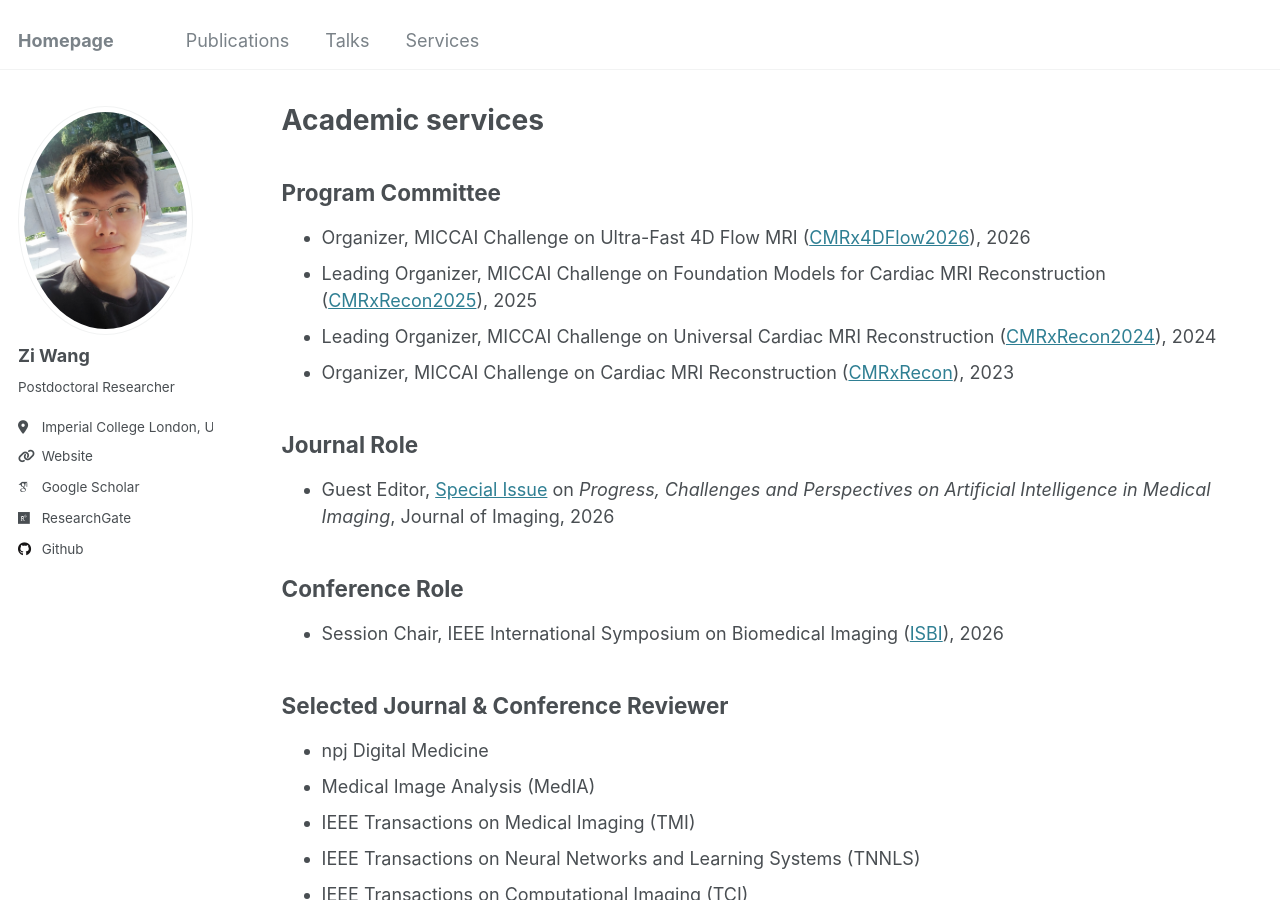
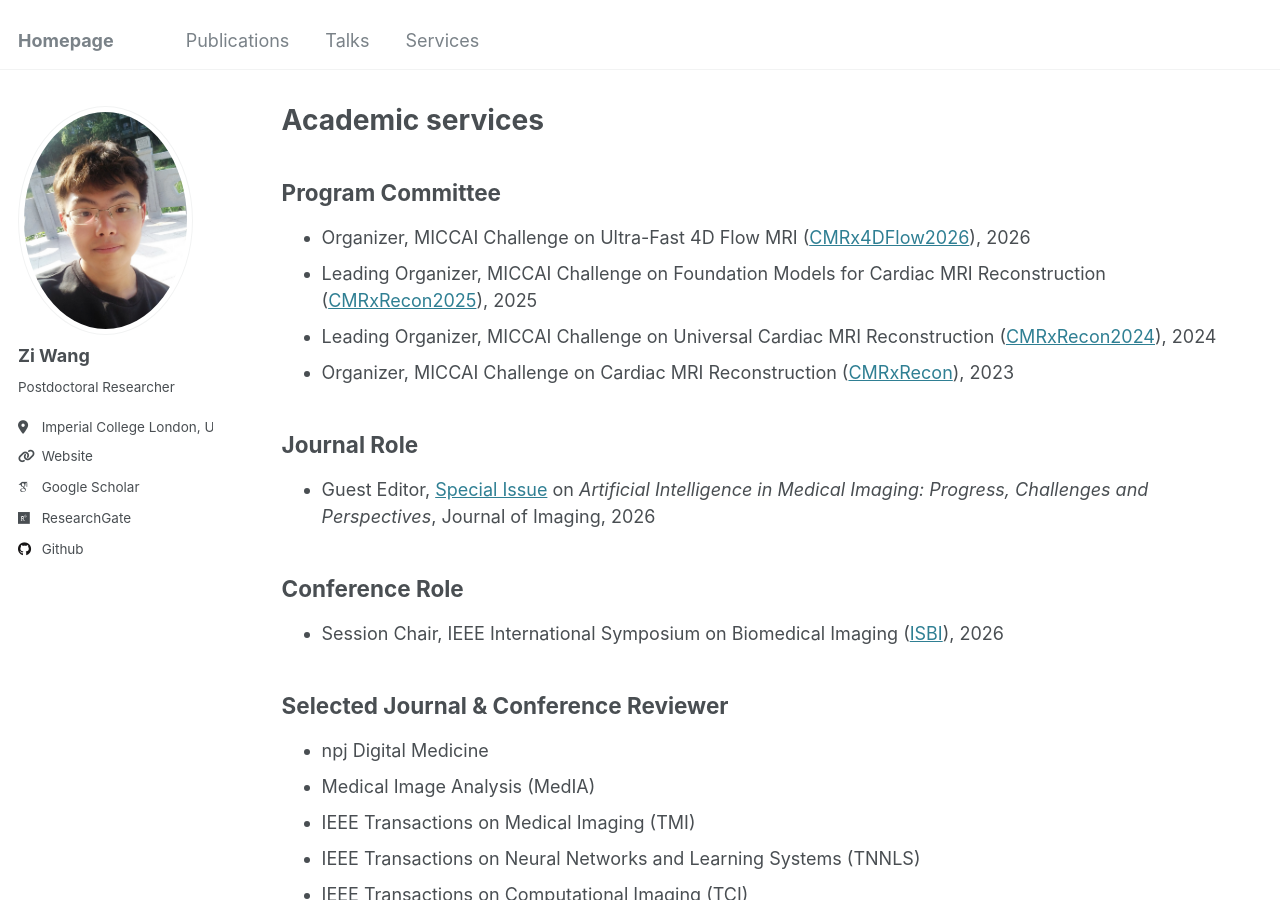
Before and after one commit to wangziblake/wangziblake.github.io, a Jekyll site: the page built from _pages/services.md, in a window 1280 px wide and 900 px high. Built offline with Jekyll 4.4.1, drawn with Linux system fonts in a browser that asks for light colours; some web fonts are replaced.

```diff
--- a/_pages/services.md
+++ b/_pages/services.md
@@ -16,7 +16,7 @@ Program Committee
 
 Journal Role
 ------
-- Guest Editor, [Special Issue](https://www.mdpi.com/journal/jimaging/special_issues) on *Progress, Challenges and Perspectives on Artificial Intelligence in Medical Imaging*, Journal of Imaging, 2026
+- Guest Editor, [Special Issue](https://www.mdpi.com/journal/jimaging/special_issues/TSF3R8L3R6) on *Artificial Intelligence in Medical Imaging: Progress, Challenges and Perspectives*, Journal of Imaging, 2026
 
 Conference Role
 ------
```
